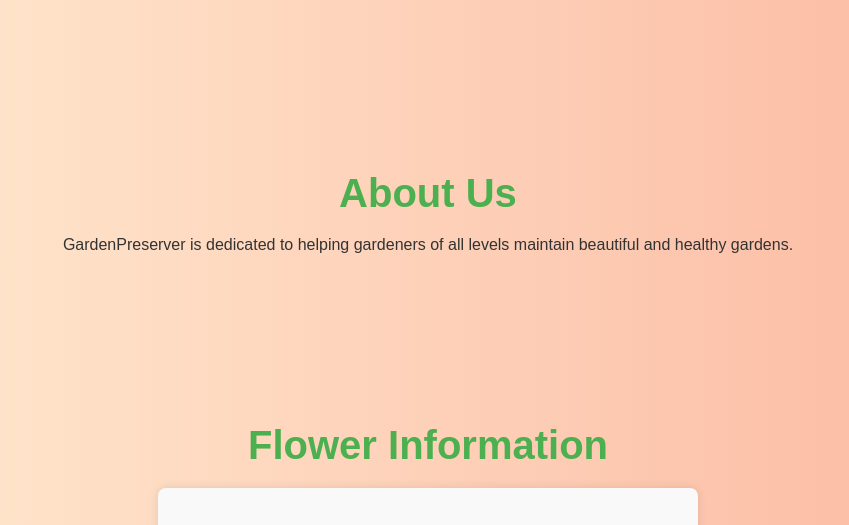
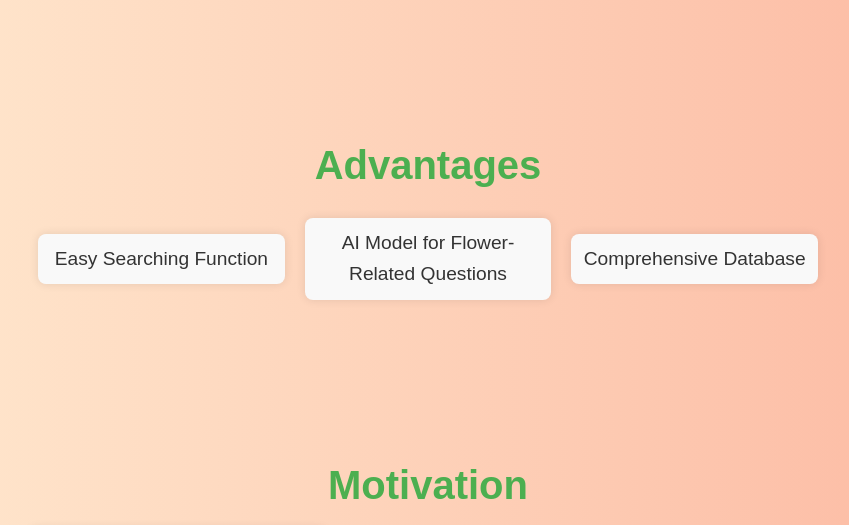
Before and after one commit to DorianaPetkova/GardenPreserver, a Flask app: page / in a window 1280 px wide. Shown: the part 493-1018 px from the top of the page, without its empty margins (212-1061 px from the left). Run offline with Flask 3, Linux system fonts and the light colour scheme; some libraries are stand-ins or nearby versions.

Commit message:
Css update

```diff
--- a/static/styles/index.css
+++ b/static/styles/index.css
@@ -1,5 +1,3 @@
-/*Index.hml*/
-
 body {
   font-family: 'Arial', sans-serif;
   margin: 0;
@@ -72,7 +70,40 @@ body {
 .section-content {
   max-width: 800px;
   margin: 0 auto;
+  text-align: left;
+  display: flex;
+  align-items: center;
+  justify-content: center;
+}
+
+.section-content p {
+  font-size: 1.2em;
+  line-height: 1.6;
+  margin: 0 20px;
+}
+
+.section-content img {
+  max-width: 300px;
+  height: auto;
+  border-radius: 10px;
+  box-shadow: 0 0 10px rgba(0, 0, 0, 0.1);
+}
+
+.advantages {
+  display: flex;
+  justify-content: space-around;
+}
+
+.advantage-item {
+  flex: 1;
   text-align: center;
+  padding: 10px;
+  font-size: 1.2em;
+  line-height: 1.6;
+  margin: 10px;
+  background-color: #f9f9f9;
+  border-radius: 8px;
+  box-shadow: 0 0 10px rgba(0, 0, 0, 0.1);
 }
 
 .form-container {
@@ -114,13 +145,6 @@ body {
   background: #E64A19;
 }
 
-  .image {
-    max-width: 100%;
-    height: auto;
-    border-radius: 10px;
-    box-shadow: 0 0 10px rgba(0, 0, 0, 0.1);
-  }
-
 footer {
   text-align: center;
   padding: 20px;
--- a/static/styles/result.css
+++ b/static/styles/result.css
@@ -1,4 +1,3 @@
-/*Result.hml*/
 body {
   font-family: 'Arial', sans-serif;
   background: linear-gradient(to right, #ffecd2, #fcb69f);
@@ -87,7 +86,7 @@ body {
 }
 
 .popup-content h2 {
-    color: #af4c4c; /* Green */
+  color: #4CAF50; /* Green */
 }
 
 .popup-content p {
--- a/templates/index.html
+++ b/templates/index.html
@@ -9,13 +9,13 @@
 <body>
     <header>
         <div class="logo-container">
-            <img src="https://via.placeholder.com/40" alt="Logo">
+            <img src="{{ url_for('static', filename='pictures/logo.png') }}" alt="Logo">
             <span>GardenPreserver</span>
         </div>
         <nav>
             <a href="#usage">Usage</a>
+            <a href="#motivation">Motivation</a>
             <a href="#advantages">Advantages</a>
-            <a href="#about">About Us</a>
             <a href="#search">Search</a>
             <a href="{{ url_for('questions') }}">Questions</a>
         </nav>
@@ -25,24 +25,25 @@
         <section id="usage">
             <h1 class="section-title">Usage</h1>
             <div class="section-content">
-                <p></p>
-
+                <img src="https://minedusci-my.sharepoint.com/personal/dp98542983_edu_mon_bg/Documents/%D0%A4%D0%B0%D0%B9%D0%BB%D0%BE%D0%B2%D0%B5%20%D0%B7%D0%B0%20%D1%87%D0%B0%D1%82%D0%B0%20%D0%BD%D0%B0%20Microsoft%20Teams/Gardening-cuate.png" alt="Usage" class="image">
+                <p>GardenPreserver is a website designed for plant lovers with a penchant for taking care of their gardens. Whether you have a green thumb or are just starting out, we provide the resources and tools you need to keep your plants healthy and thriving.</p>
             </div>
         </section>
 
         <section id="advantages">
             <h1 class="section-title">Advantages</h1>
-            <div class="section-content">
-                <p>Learn about the benefits of using GardenPreserver, from saving time to ensuring your plants thrive.</p>
-
+            <div class="section-content advantages">
+                <div class="advantage-item">Easy Searching Function</div>
+                <div class="advantage-item">AI Model for Flower-Related Questions</div>
+                <div class="advantage-item">Comprehensive Database</div>
             </div>
         </section>
 
-        <section id="about">
-            <h1 class="section-title">About Us</h1>
+        <section id="motivation">
+            <h1 class="section-title">Motivation</h1>
             <div class="section-content">
-                <p>GardenPreserver is dedicated to helping gardeners of all levels maintain beautiful and healthy gardens.</p>
-
+                <img src="https://minedusci-my.sharepoint.com/personal/dp98542983_edu_mon_bg/Documents/%D0%A4%D0%B0%D0%B9%D0%BB%D0%BE%D0%B2%D0%B5%20%D0%B7%D0%B0%20%D1%87%D0%B0%D1%82%D0%B0%20%D0%BD%D0%B0%20Microsoft%20Teams/People%20taking%20care%20of%20plants-amico.png" alt="Motivation" class="image">
+                <p>We decided to create GardenPreserver because we wanted to take care of flowers properly. Both have experience with plants dying due to improper care so we thought others like us will benefit from an app that tells you exactly what to do.</p>
             </div>
         </section>
 
--- a/templates/result.html
+++ b/templates/result.html
@@ -23,10 +23,11 @@
             </div>
         </div>
     </section>
+
     {% if error_message %}
     <p>{{ error_message }}</p>
     {% endif %}
-    <a href="/">Go back</a>
+    <a href="/" class="back-link">Go back</a>
 
     <!-- Popup Trigger -->
     <button id="popup-trigger" class="popup-trigger">Show Phases</button>
@@ -36,7 +37,6 @@
         <div class="popup-content">
             <h2>Phases for {{ flower_name }}</h2>
             <p>Phase 1: <img src="{{ url_for('static', filename= image_phase) }}" alt="Phase 1"></p>
-
             <button id="close-popup" class="close-popup">Close</button>
         </div>
     </div>
```
Also changed, not shown: static/styles/questions.css (+39 -13 lines), templates/questions.html (+9 -3 lines), static/pictures/logo.png (added), 2 other files. Lines whose indentation alone changed are shown as unchanged.
